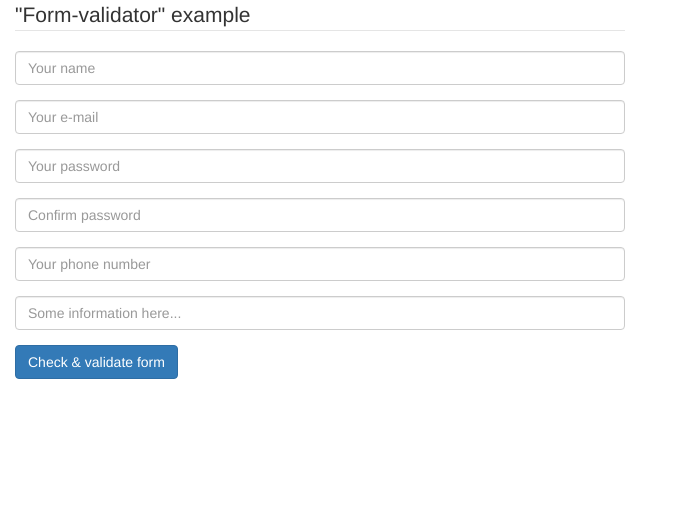
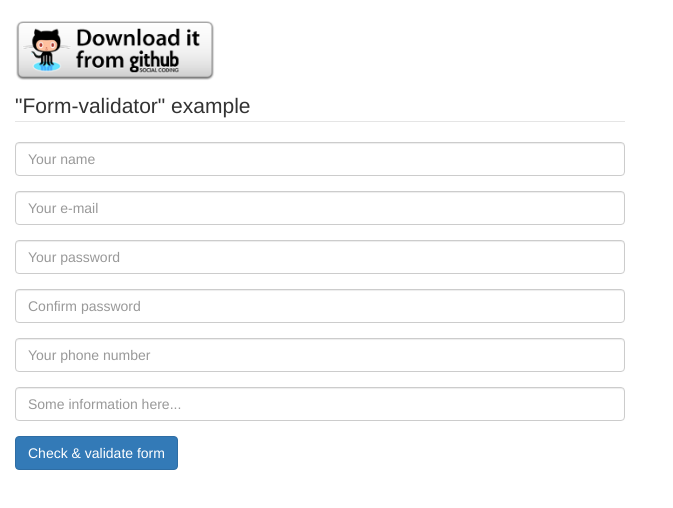
Before and after one commit to asduser/examples, a plain HTML site: page form-validator/index.html in a window 1280 px wide. Shown: the whole page, without its empty margins (0-673 px from the left). Drawn offline with Linux system fonts and the light colour scheme.

Commit message:
Modified form-validator web-page.

```diff
--- a/form-validator/example.html
+++ b/form-validator/index.html
@@ -8,6 +8,8 @@
 <body ng-app="myApp">
 
 <div ng-controller="myController as vm" class="col-md-6">
+
+	<h3><a href="https://github.com/asduser/form-validator.git" target="_blank"><img width="200" src="githubDownloadButton.png"/></a></h3>
 
     <div>
     <form class="form-login">
```
Also changed, not shown: form-validator/githubDownloadButton.png (added).
